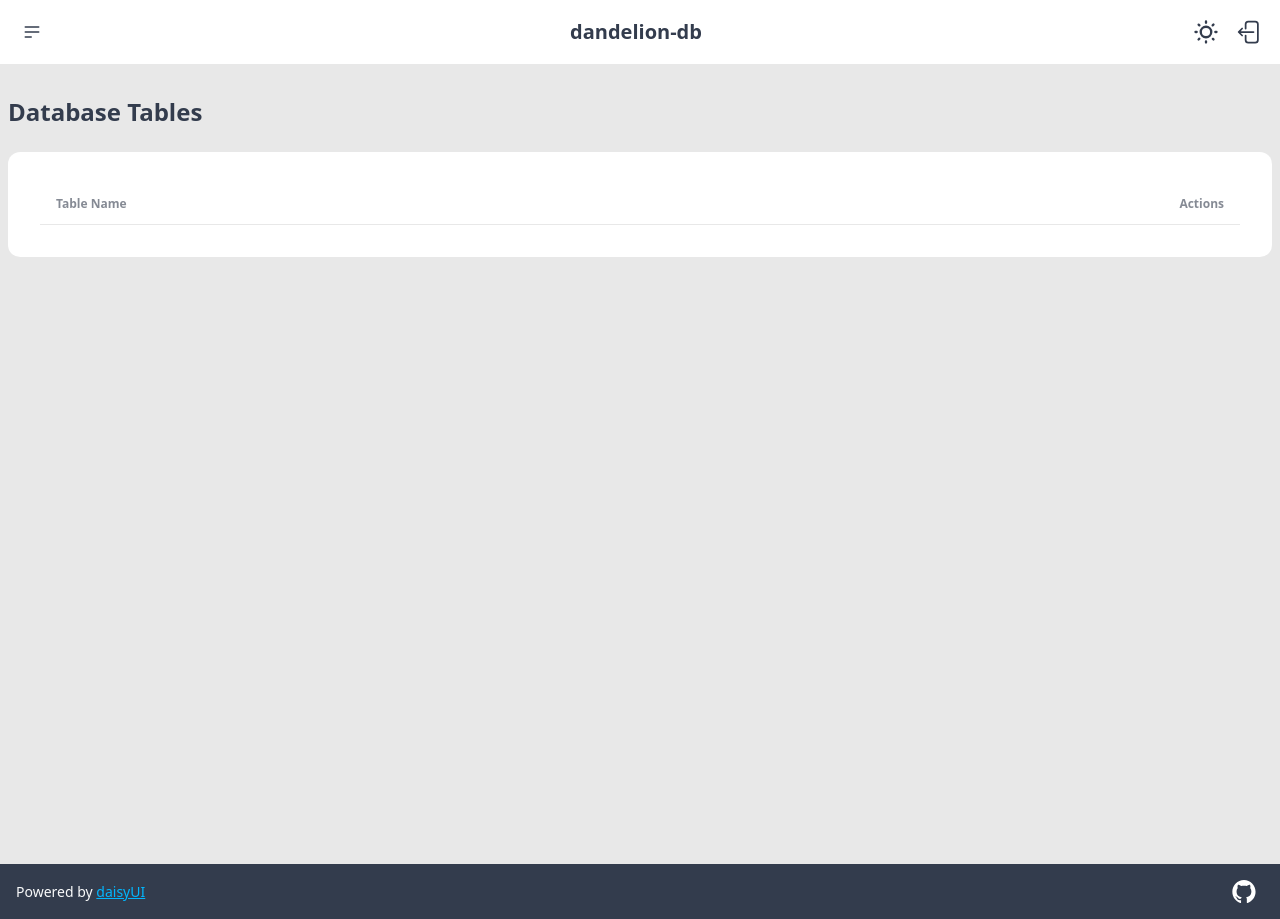
After one commit to staleread/dandelion, a FastAPI app: template templates/web/dba/tables.html in a window 1280 px wide. The commit adds this page. Run offline with FastAPI, Linux system fonts and the light colour scheme; the template is opened without the code that fills it, so the values that code supplies are empty; parts of the project's set-up code (start-up, migrations or seed data) failed here and were passed over; some libraries are stand-ins or nearby versions.

Commit message:
Implement tables view

```diff
--- /dev/null
+++ b/queries/dba/tables.sql
@@ -0,0 +1,5 @@
+-- :name all_table_names :many
+select table_name
+from information_schema.tables
+where table_schema = 'public' and table_type = 'BASE TABLE'
+order by table_name;
--- a/templates/web/dba-base.html
+++ b/templates/web/dba-base.html
@@ -2,7 +2,11 @@
 {% block title_shema %}Dandelion DB{% endblock %}
 {% block menu %}
   <ul>
-    <li><a>Table A</a></li>
+    <li>
+      <a href="{{ url_for('list_tables') }}" class="{% if request.url.path == '/db/tables' %}active{% endif %}">
+        Tables
+      </a>
+    </li>
     <li><a>Table A</a></li>
     <li><a>Table A</a></li>
     <li><a>Table A</a></li>
@@ -21,7 +25,7 @@
 {% block logo_shema %}dandelion-db{% endblock %}
 {% block logo_url %}/db{% endblock %}
 {% block actions %}
-  <a href="/db/logout">
+  <a href="{{ url_for('logout') }}">
     <svg
       xmlns="http://www.w3.org/2000/svg"
       viewBox="0 0 24 24" fill="currentColor"
--- /dev/null
+++ b/templates/web/dba/tables.html
@@ -0,0 +1,45 @@
+{% extends "dba-base.html" %}
+
+{% block content %}
+<div class="w-full px-2 py-8 min-h-screen bg-base-200">
+    <div class="container mx-auto max-w-screen-xl">
+        <div class="flex justify-between items-center mb-6">
+            <h1 class="text-2xl font-semibold">Database Tables</h1>
+        </div>
+
+        <div class="card bg-base-100 rounded-xl">
+            <div class="card-body">
+                <div class="overflow-x-auto">
+                    <table class="table">
+                        <thead>
+                            <tr>
+                                <th>Table Name</th>
+                                <th class="text-right">Actions</th>
+                            </tr>
+                        </thead>
+                        <tbody>
+                            {% for table in tables %}
+                            <tr class="hover">
+                                <td class="font-medium">{{ table }}</td>
+                                <td class="text-right">
+                                    <div class="flex justify-end gap-2">
+                                        <a href="/dba/tables/{{ table }}/view"
+                                        class="btn btn-sm btn-primary">
+                                            View
+                                        </a>
+                                        <a href="/dba/tables/{{ table }}/edit"
+                                        class="btn btn-sm">
+                                            Edit
+                                        </a>
+                                    </div>
+                                </td>
+                            </tr>
+                            {% endfor %}
+                        </tbody>
+                    </table>
+                </div>
+            </div>
+        </div>
+    </div>
+</div>
+{% endblock %}
```
Also changed, not shown: app/dba/router.py (+28 -0 lines), app/templates/dba/table_view.html (added, +58 -0 lines).
